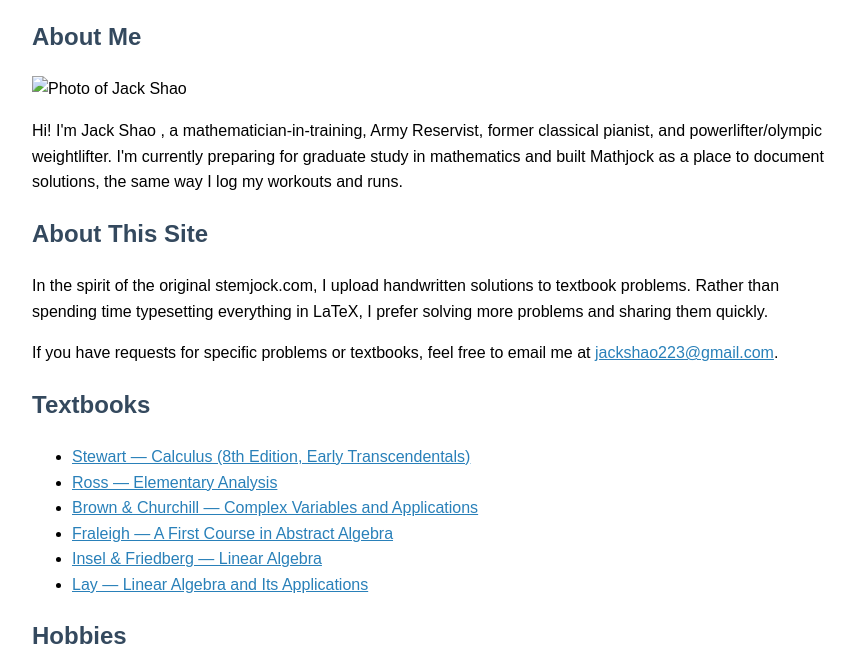
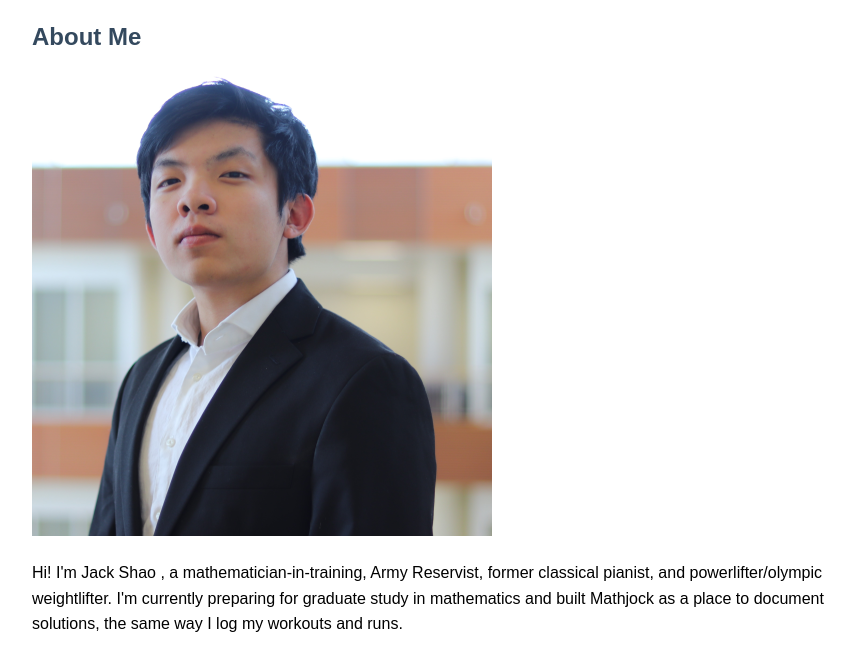
Before and after one commit to jshao0919/jshao0919.github.io, a plain HTML site: page index.html in a window 1280 px wide. Shown: the part 96-761 px from the top of the page, without its empty margins (208-1063 px from the left). Drawn offline with Linux system fonts and the light colour scheme.

Commit message:
Update index.html

```diff
--- a/index.html
+++ b/index.html
@@ -12,7 +12,7 @@
 
 <h2>About Me</h2>
 
-<img src="images/jack.png" alt="Photo of Jack Shao" class="profile-pic">
+<img src="jack.png" alt="Photo of Jack Shao" class="profile-pic">
 
 <p>
 Hi! I'm Jack Shao , a mathematician-in-training, Army Reservist, former classical pianist, and powerlifter/olympic weightlifter.
```
